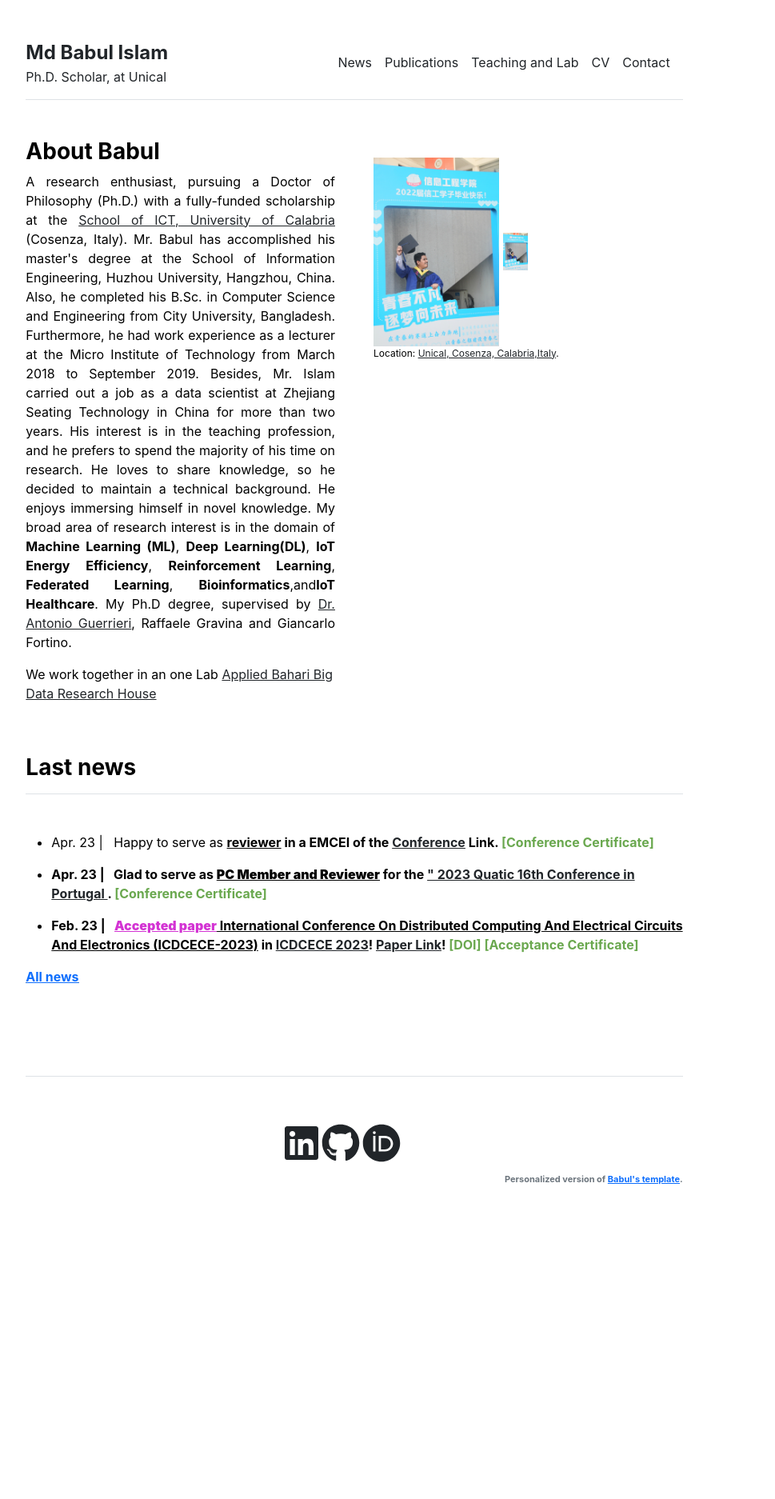
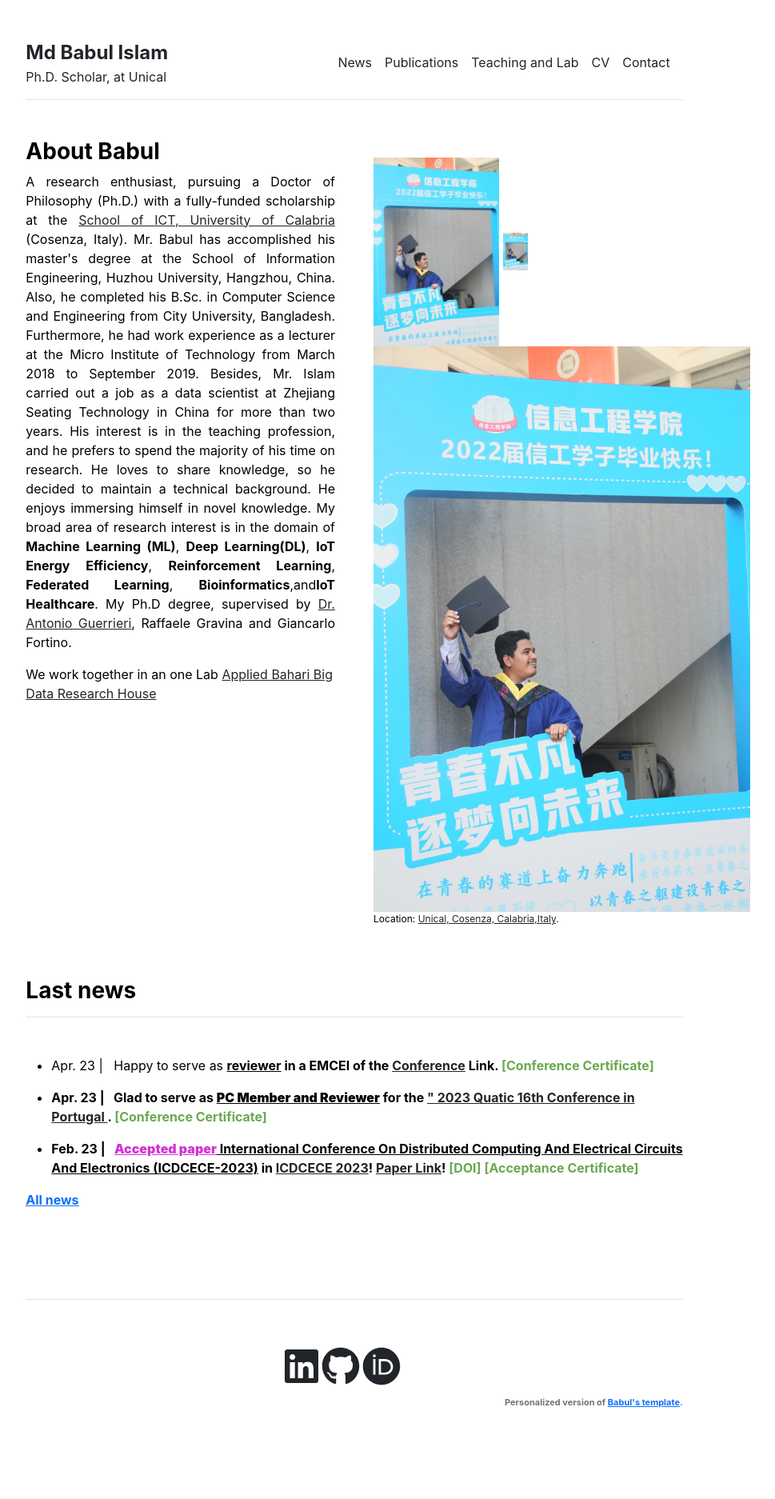
Before and after one commit to babulcseian/babulcseian.github.io, a Jekyll site: the page built from index.md, in a window 1280 px wide. Shown: the whole page at 80% size, without its empty margins (197-1166 px from the left). Built offline with Jekyll 4.4.1, drawn with Linux system fonts in a browser that asks for light colours; a style sheet for code colours, icons or effects is not loaded; before the commit the page ends 1595 px from its top, so only the background shows below that.

Commit message:
Update home.html

```diff
--- a/_layouts/home.html
+++ b/_layouts/home.html
@@ -13,6 +13,7 @@
     <br>
     <img src="{{ site.github.url }}/assets/img/Babul.jpg" alt="Home" width="50%">
     <img src="{{ site.github.url }}/assets/img/Babul.jpg" alt="Home" width="10%">
+    <img src="{{ site.github.url }}/assets/img/Babul.jpg" alt="Home" width="150%">
     <p style="font-size:12px">
       Location: <a class="other" href='https://goo.gl/maps/hsu2JB4HwjQN7TqC7'>Unical, Cosenza, Calabria,Italy</a>.
     </p>
```
